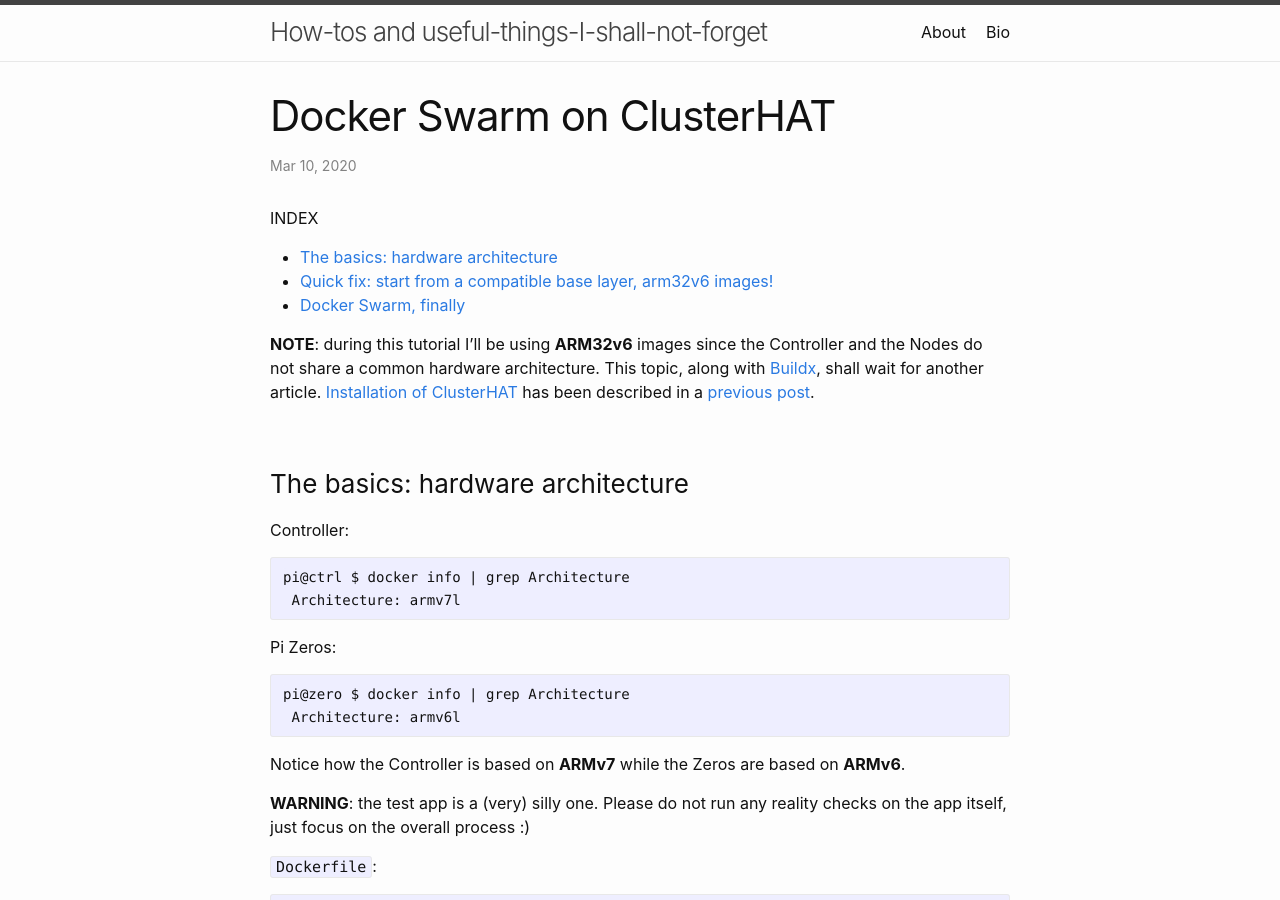
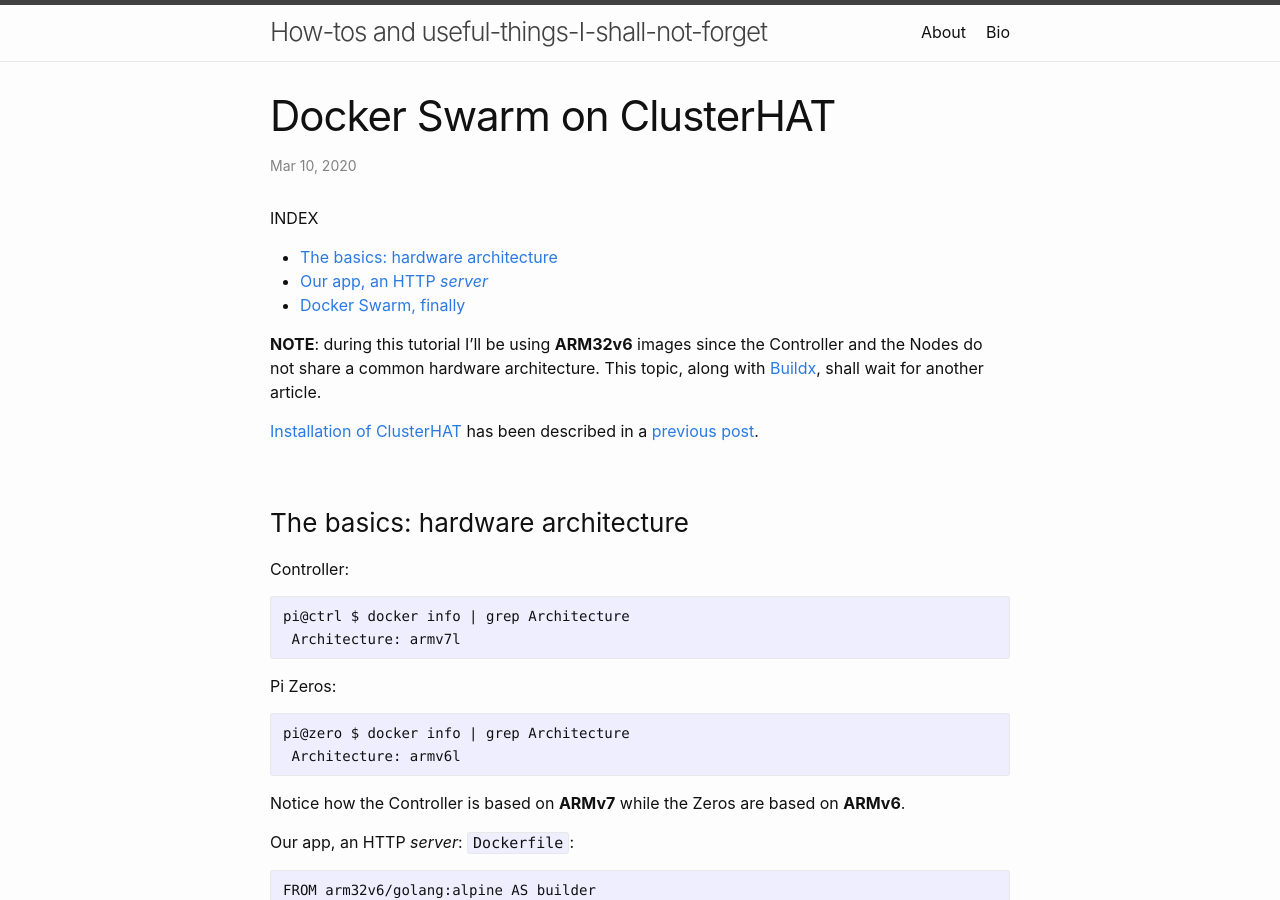
Before and after one commit to carmelo0x99/carmelo0x99.github.io, a Jekyll site: the page built from _posts/2020-03-10-docker_swarm_clusterhat.md, in a window 1280 px wide and 900 px high. Built offline with Jekyll 4.4.1, drawn with Linux system fonts in a browser that asks for light colours.

Commit message:
Edited 2020-03-10-docker_swarm_clusterhat

````diff
--- a/_posts/2020-03-10-docker_swarm_clusterhat.md
+++ b/_posts/2020-03-10-docker_swarm_clusterhat.md
@@ -6,10 +6,11 @@ categories: misc
 
 INDEX
 - [The basics: hardware architecture](#basics)
-- [Quick fix: start from a compatible base layer, arm32v6 images!](#quick)
+- [Our app, an HTTP _server_](#app)
 - [Docker Swarm, finally](#swarm)
 
 **NOTE**: during this tutorial I'll be using **ARM32v6** images since the Controller and the Nodes do not share a common hardware architecture. This topic, along with [Buildx](https://www.docker.com/blog/multi-arch-images/), shall wait for another article.
+
 [Installation of ClusterHAT](https://carmeloc.github.io/misc/2020/03/09/raspi_clusterhat_install.html) has been described in a [previous post](https://carmeloc.github.io/misc/2020/03/09/raspi_clusterhat_install.html).
 
 <a name="basics"></a>
@@ -28,8 +29,8 @@ pi@zero $ docker info | grep Architecture
 
 Notice how the Controller is based on **ARMv7** while the Zeros are based on **ARMv6**.
 
-**WARNING**: the test app is a (very) silly one. Please do not run any reality checks on the app itself, just focus on the overall process :)
-
+<a name="app"></a>
+Our app, an HTTP _server_:
 `Dockerfile`:
 ```
 FROM arm32v6/golang:alpine AS builder
````
